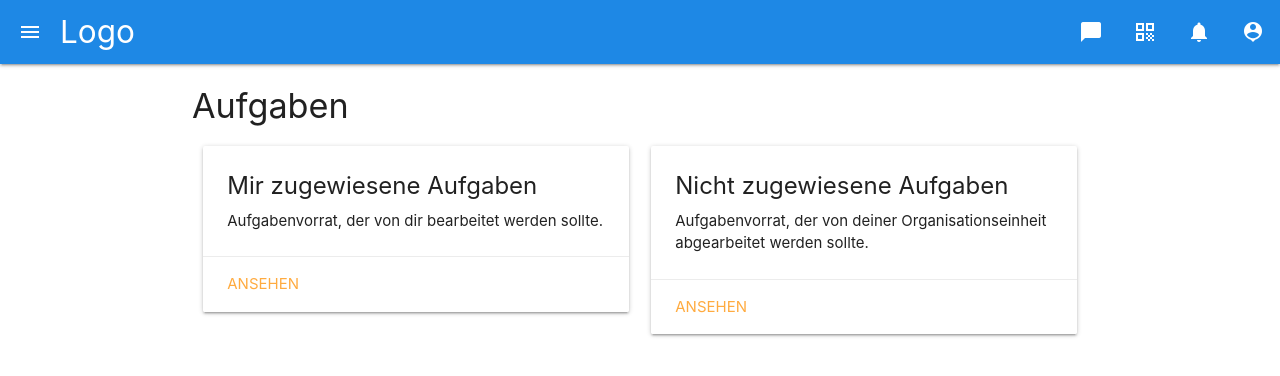
After one commit to maxines1994/ProjektstudiumFLG, a Django app: page /tasks/ in a window 1280 px wide. The commit adds this page. Shown: the top 376 px of the page. Run offline with Django 3.2, Linux system fonts and the light colour scheme.

Commit message:
Tasks Views, Home Views, CustOrderForm View.

```diff
--- a/gtserver/gtapp/urls.py
+++ b/gtserver/gtapp/urls.py
@@ -1,6 +1,13 @@
 from django.urls import path
-from gtapp.views import Home
+from gtapp.views import home_view, tasks_view, tasks_list_assigned_view, tasks_list_notassigned_view
+from gtapp.views import cust_order_list_view, cust_order_alter_view, cust_order_create_view
 
 urlpatterns = [
-    path('', Home.as_view(), name='home'),
+    path('', home_view, name='home'),
+    path('tasks/', tasks_view, name='home'),
+    path('tasks_list/assigned/', tasks_list_assigned_view, name='home'),
+    path('tasks_list/notassigned/', tasks_list_notassigned_view, name='home'),
+    path('CustOrder_list/', cust_order_list_view, name='home'),
+    path('CustOrder_create/', cust_order_create_view, name='home'),
+    path('CustOrder_alter/<int:id>/', cust_order_alter_view, name='home'),
 ]
--- /dev/null
+++ b/gtserver/gtapp/utils.py
@@ -0,0 +1,3 @@
+
+def get_context(title,active):
+    return {"title":title,"active":active}
--- a/gtserver/gtapp/views/__init__.py
+++ b/gtserver/gtapp/views/__init__.py
@@ -1 +1,2 @@
-from gtapp.views.stdViews import Home
+from gtapp.views.stdViews import home_view, tasks_view, tasks_list_assigned_view, tasks_list_notassigned_view
+from gtapp.views.CustOrderViews import cust_order_create_view, cust_order_alter_view, cust_order_list_view
--- a/gtserver/gtapp/views/stdViews.py
+++ b/gtserver/gtapp/views/stdViews.py
@@ -1,6 +1,21 @@
+from gtapp.utils import get_context
+from django.http import Http404
 from django.shortcuts import render
-from django.views.generic import TemplateView
 
-# Create your views here.
-class Home(TemplateView):
-    template_name = "base.html"
+# Anlegen von Views mit dictionary TITEL und Markierung für den User wo er sich gerade befindet.
+
+def home_view(request):
+    c = get_context("Startseite","Startseite")
+    return render(request, "home.html", c)
+
+def tasks_view(request):
+    c = get_context("Aufgaben","Aufgaben")
+    return render(request, "tasks.html", c)
+
+def tasks_list_assigned_view(request):
+    c = get_context("Zugewiesene Aufgaben","Aufgaben")
+    return render(request, "tasks_list.html", c)
+
+def tasks_list_notassigned_view(request):
+    c = get_context("Zugewiesene Aufgaben","Aufgaben")
+    return render(request, "tasks_list.html", c)
--- a/gtserver/templates/base.html
+++ b/gtserver/templates/base.html
@@ -19,6 +19,13 @@
 
     <title>{{title}}</title>
 
+    <style>
+      nav .brand-logo {
+        position: relative;
+      }
+    </style>
+
+    <!-- Head-->
     {% block head %}
 
     {% endblock %}
@@ -27,31 +34,38 @@
 
   <body>
 
+    <!-- Navbar-->
     <nav>
-      <div class="nav-wrapper">
-        <a href="#!" class="brand-logo">Logo</a>
-        <a href="#" data-target="mobile-demo" class="sidenav-trigger"><i class="material-icons">menu</i></a>
-        <ul class="right hide-on-med-and-down">
-          <li><a href="sass.html">Sass</a></li>
-          <li><a href="badges.html">Components</a></li>
-          <li><a href="collapsible.html">Javascript</a></li>
-          <li><a href="mobile.html">Mobile</a></li>
+      <div class="nav-wrapper blue darken-1">
+        <a href="" data-target="mobile-demo" class="sidenav-trigger show-on-large"><i class="material-icons">menu</i></a>
+        <a href="/" class="brand-logo left">Logo</a>
+        <ul class="right">
+          <li><a href=""><i class="material-icons">chat_bubble</i></a></li>
+          <li><a href=""><i class="material-icons">qr_code</i></a></li>
+          <li><a href=""><i class="material-icons">notifications</i></a></li>
+          <li><a href=""><i class="material-icons">person_pin</i></a></li>
         </ul>
       </div>
     </nav>
 
+    <!-- Mobile Navbar-->
     <ul class="sidenav" id="mobile-demo">
-      <li><a href="sass.html">Sass</a></li>
-      <li><a href="badges.html">Components</a></li>
-      <li><a href="collapsible.html">Javascript</a></li>
-      <li><a href="mobile.html">Mobile</a></li>
+      <li{% if active == "Startseite" %} class="active"{% endif %}><a href="/">Startseite</a></li>
+      <li{% if active == "Aufgaben" %} class="active"{% endif %}><a href="/tasks/">Aufgaben</a></li>
+      <li{% if active == "Aufträge" %} class="active"{% endif %}><a href="">Aufträge</a></li>
+      <li{% if active == "Bestellungen" %} class="active"{% endif %}><a href="">Bestellungen</a></li>
+      <li{% if active == "Auftragsreklamationen" %} class="active"{% endif %}><a href="">Auftragsreklamationen</a></li>
+      <li{% if active == "Bestellreklamationen" %} class="active"{% endif %}><a href="">Bestellreklamationen</a></li>
+      <li{% if active == "Dashboard" %} class="active"{% endif %}><a href="">Dashboard</a></li>
     </ul>
 
+    <!-- Content-->
     <div class="container">
       {% block content %}
       {% endblock %}
     </div>
 
+    <!-- Additional Body-->
     {% block body %}
 
     {% endblock %}
--- a/gtserver/templates/tables.html
+++ b/gtserver/templates/tables.html
@@ -1,17 +1,21 @@
 {% extends "base.html" %}
 
+<!-- Header-->
 {% block head %}
 
 {% endblock %}
 
+<!-- Content-->
 {% block content %}
 
 {% endblock %}
 
+<!-- Body-->
 {% block body %}
 
 {% endblock %}
 
+<!-- Scripts-->
 {% block scripts %}
 
 {% endblock %}
--- /dev/null
+++ b/gtserver/templates/tasks.html
@@ -0,0 +1,47 @@
+{% extends "base.html" %}
+
+<!-- Header-->
+{% block head %}
+
+{% endblock %}
+
+<!-- Content-->
+{% block content %}
+<h4>Aufgaben</h4>
+
+<div class="row">
+    <div class="col s12 m6">
+        <div class="card">
+            <div class="card-content">
+                <span class="card-title"><b>Mir zugewiesene Aufgaben</b></span>
+                <p>Aufgabenvorrat, der von dir bearbeitet werden sollte.</p>
+            </div>
+            <div class="card-action">
+                <a href="/tasks_list/assigned/">Ansehen</a>
+            </div>
+        </div>
+    </div>
+    <div class="col s12 m6">
+        <div class="card">
+            <div class="card-content">
+                <span class="card-title"><b>Nicht zugewiesene Aufgaben</b></span>
+                <p>Aufgabenvorrat, der von deiner Organisationseinheit abgearbeitet werden sollte.</p>
+            </div>
+            <div class="card-action">
+                <a href="/tasks_list/notassigned/">Ansehen</a>
+            </div>
+        </div>
+    </div>
+</div>
+
+{% endblock %}
+
+<!-- Body-->
+{% block body %}
+
+{% endblock %}
+
+<!-- Scripts-->
+{% block scripts %}
+
+{% endblock %}
```
Also changed, not shown: gtserver/gtapp/forms.py (+10 -0 lines), gtserver/gtapp/views/CustOrderViews.py (added, +37 -0 lines), gtserver/templates/CustOrderForm.html (added, +51 -0 lines), gtserver/templates/home.html (added, +23 -0 lines), gtserver/templates/items.html (added, +54 -0 lines), gtserver/templates/tasks_list.html (added, +21 -0 lines).
